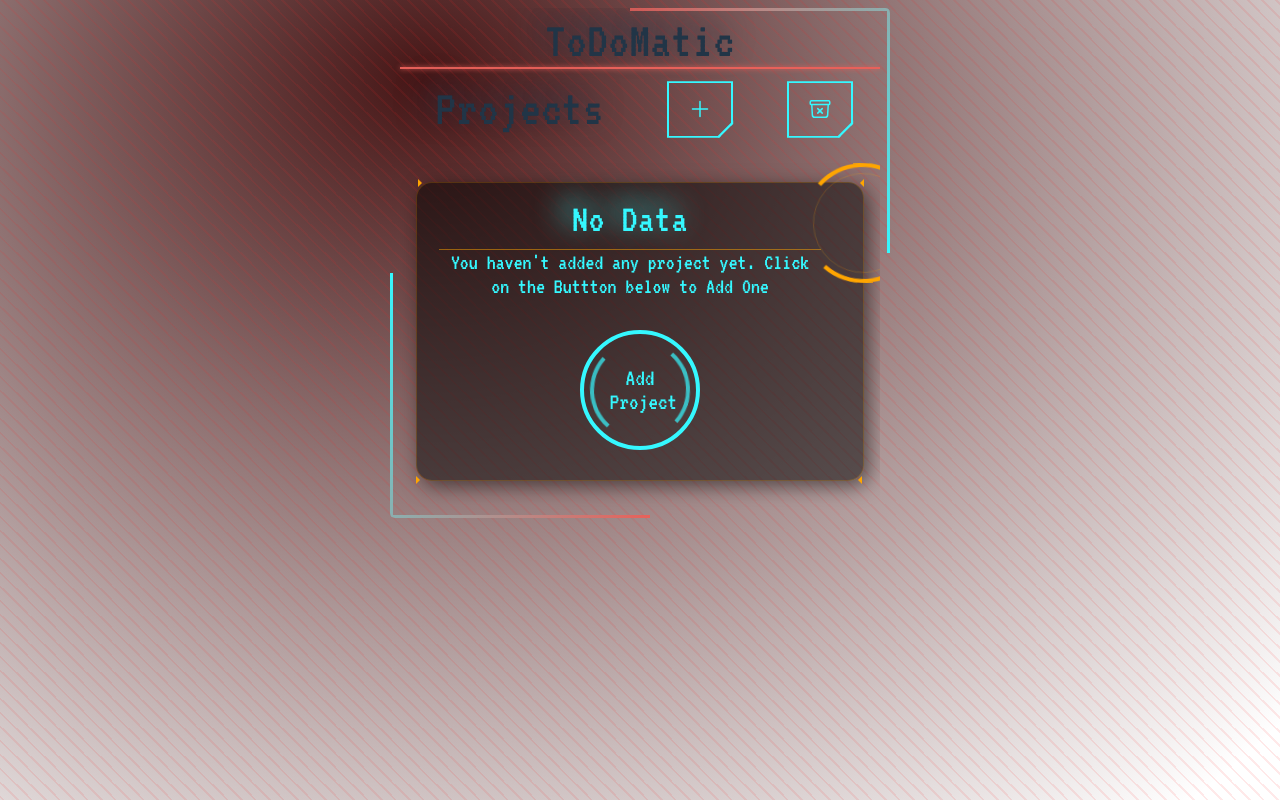
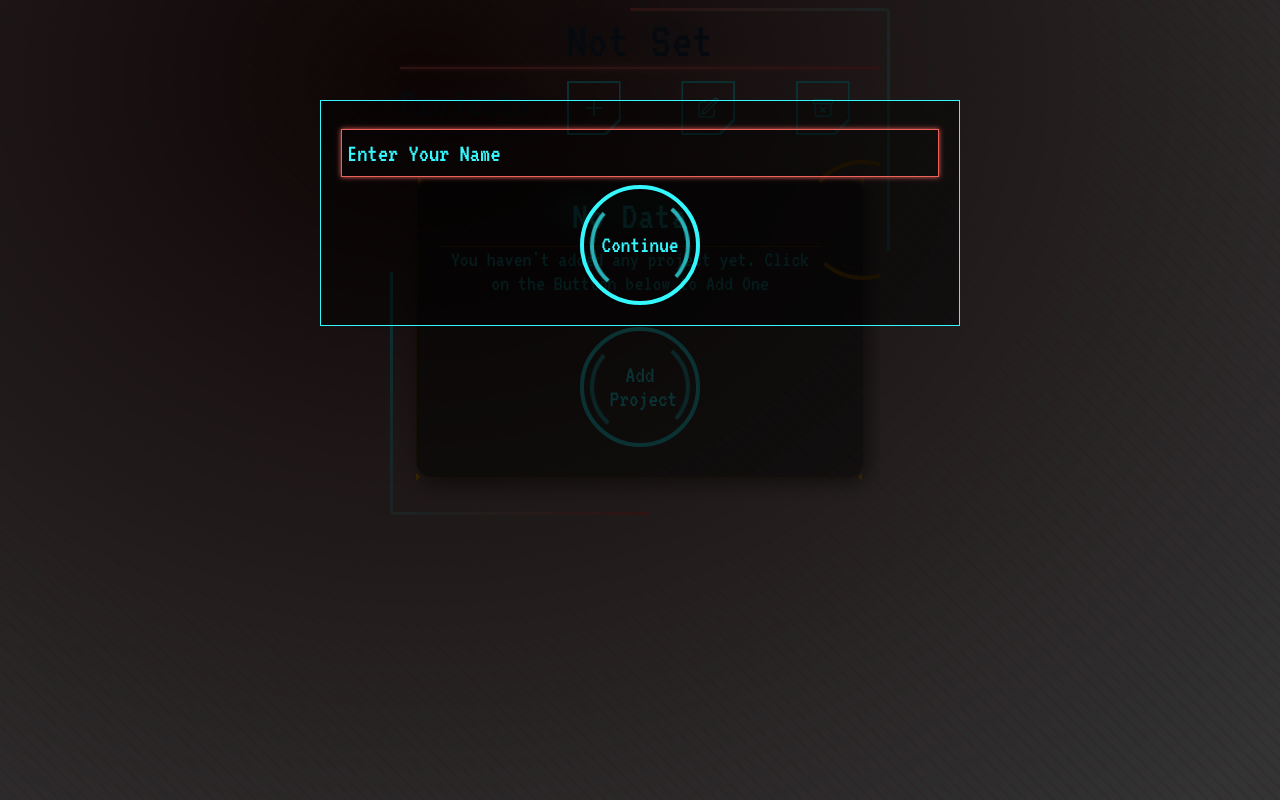
Before and after one commit to UNRIVALLEDKING/ModernTaskManager, a React (Vite) app: page / in a window 1280 px wide. Built offline with nearby package versions, Linux system fonts and the light colour scheme.

Commit message:
Updated UserName

```diff
--- a/src/App.css
+++ b/src/App.css
@@ -101,6 +101,7 @@
   color: #35f8ff;
   border: 2px solid #35f8ff;
   border-radius: 0;
+  padding: 0.8em;
   -webkit-clip-path: polygon(
     0 0,
     100% 0,
@@ -161,7 +162,7 @@
 /* ToastContainer */
 
 .Toastify {
-  z-index: 99;
+  z-index: 999;
 }
 
 .Toastify__toast {
--- a/src/App.jsx
+++ b/src/App.jsx
@@ -5,10 +5,25 @@ import Form from "./components/form/Form";
 import { ToastContainer, toast } from "react-toastify";
 import "react-toastify/dist/ReactToastify.css";
 import NoDataCard from "./components/noDataCard/NoDataCard";
+import AddEffect from "./assets/SoundEffects/Add_sound_effect.wav";
 import CompEffect from "./assets/SoundEffects/Complete_sound_effect.wav";
+import Welcome from "./components/welcomeMessage/Welcome";
 
 function App() {
+  // States
+  const [editingName, setEditingName] = useState(false);
+  const [greeting, setGreeting] = useState(false);
+  const [user, setUser] = useState(() => {
+    const userName = localStorage.getItem("user");
+    if (userName) {
+      setGreeting(true);
+      return JSON.parse(userName);
+    } else {
+      return "Not Set";
+    }
+  });
   const [form, setForm] = useState(false);
+  const [dashboard, setDashboard] = useState(true);
   const [allProjects, setAllProjects] = useState(() => {
     const savedData = localStorage.getItem("projects");
     if (savedData) {
@@ -18,7 +33,12 @@ function App() {
     }
   });
 
+  // Sound Effects
+  const AddAudio = new Audio(AddEffect);
   const compAudio = new Audio(CompEffect);
+
+  // Functions
+
   const openModal = () => {
     compAudio.play();
     setForm(true);
@@ -29,10 +49,30 @@ function App() {
     setForm(false);
   };
   const disposeAll = () => {
-    localStorage.clear();
+    AddAudio.play();
+    localStorage.removeItem("projects");
     setTimeout(() => {
       setAllProjects([]);
-    }, 1500);
+    }, 800);
+  };
+
+  const editName = () => {
+    setEditingName(true);
+  };
+
+  const handleNewUser = (e) => {
+    setUser(e.target.value);
+  };
+
+  const upDateUser = (event) => {
+    if (user.length <= 15) {
+      AddAudio.play();
+      localStorage.setItem("user", JSON.stringify(user));
+      setEditingName(false);
+    } else {
+      event.preventDefault();
+      toast("Username can't be more than 15 letters");
+    }
   };
 
   useEffect(() => {
@@ -41,6 +81,53 @@ function App() {
   return (
     <>
       <ToastContainer />
+      {dashboard ? (
+        <>
+          <Welcome
+            allProjects={allProjects}
+            setDashboard={setDashboard}
+            setUser={setUser}
+            user={user}
+            greeting={greeting}
+            setGreeting={setGreeting}
+          />
+        </>
+      ) : (
+        <></>
+      )}
+
+      {editingName ? (
+        <>
+          <div id="myModal" className="modal" style={{ display: "block" }}>
+            <div className="modal-content w-[80%] sm:w-[50%]">
+              <>
+                <form onSubmit={upDateUser}>
+                  <input
+                    type="text"
+                    placeholder="Enter Your Name"
+                    className="input-field my-2"
+                    value={user}
+                    onChange={handleNewUser}
+                  />
+                  <div className="flex justify-around">
+                    <div className="circle2">
+                      <button
+                        type="submit"
+                        className="form_btn text-center p-0"
+                      >
+                        Continue
+                      </button>
+                    </div>
+                  </div>
+                </form>
+              </>
+            </div>
+          </div>
+        </>
+      ) : (
+        <></>
+      )}
+
       <div className="line"></div>
       <div className="base -mx-5 sm:m-auto">
         <span className="bord"></span>
@@ -55,15 +142,16 @@ function App() {
               closeModal={closeModal}
               allProjects={allProjects}
               setAllProjects={setAllProjects}
+              addEffect={AddAudio}
             />
           </>
         ) : (
           <></>
         )}
-        <h1 className="header under">ToDoMatic</h1>
+        <h1 className="header under">{user}</h1>{" "}
         <div className=" flex my-3">
-          <h1 className="header w-1/2">Projects</h1>
-          <div className="flex w-1/2 justify-around">
+          <h1 className="header text-[2.5rem] mr-1">Projects</h1>
+          <div className="flex w-full justify-around">
             <button onClick={openModal} className="bg-transparent add-btn">
               <svg
                 xmlns="http://www.w3.org/2000/svg"
@@ -77,6 +165,22 @@ function App() {
                   strokeLinecap="round"
                   strokeLinejoin="round"
                   d="M12 4.5v15m7.5-7.5h-15"
+                />
+              </svg>
+            </button>
+            <button onClick={editName} className="bg-transparent add-btn">
+              <svg
+                xmlns="http://www.w3.org/2000/svg"
+                fill="none"
+                viewBox="0 0 24 24"
+                strokeWidth={1.5}
+                stroke="currentColor"
+                className="w-6 h-6"
+              >
+                <path
+                  strokeLinecap="round"
+                  strokeLinejoin="round"
+                  d="M16.862 4.487l1.687-1.688a1.875 1.875 0 112.652 2.652L10.582 16.07a4.5 4.5 0 01-1.897 1.13L6 18l.8-2.685a4.5 4.5 0 011.13-1.897l8.932-8.931zm0 0L19.5 7.125M18 14v4.75A2.25 2.25 0 0115.75 21H5.25A2.25 2.25 0 013 18.75V8.25A2.25 2.25 0 015.25 6H10"
                 />
               </svg>
             </button>
@@ -98,7 +202,6 @@ function App() {
             </button>
           </div>
         </div>
-
         <div className="card-container">
           {allProjects.length > 0 ? (
             <>
@@ -109,6 +212,8 @@ function App() {
                   item={item}
                   key={id}
                   id={id}
+                  addEffect={AddAudio}
+                  completeEffect={compAudio}
                 />
               ))}
             </>
--- a/src/components/card/Card.jsx
+++ b/src/components/card/Card.jsx
@@ -1,14 +1,16 @@
 import React, { useState } from "react";
 import "./Card.css";
-import AddSound from "../../assets/SoundEffects/Add_sound_effect.wav";
-import CompleteSound from "../../assets/SoundEffects/Complete_sound_effect.wav";
 
-export default function Card({ item, allProjects, setAllProjects, id }) {
+export default function Card({
+  item,
+  allProjects,
+  setAllProjects,
+  id,
+  completeEffect,
+  addEffect,
+}) {
   const [animate, setAnimate] = useState(false);
   const [compAnimate, setCompAnimate] = useState(false);
-
-  let addEffect = new Audio(AddSound);
-  let completeEffect = new Audio(CompleteSound);
 
   const addProgress = (projectId) => {
     setAnimate(true);
--- a/src/components/form/Form.jsx
+++ b/src/components/form/Form.jsx
@@ -1,14 +1,16 @@
 import React, { useRef, useState } from "react";
 import "./form.css";
-import AddSound from "../../assets/SoundEffects/Add_sound_effect.wav";
 import { toast } from "react-toastify";
 
-export default function Form({ closeModal, allProjects, setAllProjects }) {
+export default function Form({
+  addEffect,
+  closeModal,
+  allProjects,
+  setAllProjects,
+}) {
   const projectRef = useRef();
   const descRef = useRef();
   const dateRef = useRef();
-
-  let addEffect = new Audio(AddSound);
 
   const addProject = (e) => {
     e.preventDefault();
--- /dev/null
+++ b/src/components/welcomeMessage/Welcome.jsx
@@ -0,0 +1,97 @@
+import React from "react";
+import { useState } from "react";
+import { useRef } from "react";
+import { toast } from "react-toastify";
+
+export default function Welcome({
+  allProjects,
+  setDashboard,
+  setUser,
+  user,
+  setGreeting,
+  greeting,
+}) {
+  const userRef = useRef();
+
+  const addUser = (event) => {
+    if (userRef.current.value.length <= 15) {
+      event.preventDefault();
+      localStorage.setItem("user", JSON.stringify(userRef.current.value));
+      setUser(userRef.current.value);
+      setGreeting(true);
+    } else {
+      event.preventDefault();
+      toast("Username can't be more than 15 letters");
+    }
+  };
+  const close = () => {
+    setDashboard(false);
+  };
+
+  return (
+    <>
+      <div id="myModal" className="modal" style={{ display: "block" }}>
+        <div className="modal-content w-[80%] sm:w-[50%]">
+          {greeting ? (
+            <>
+              <div className="max-w-md m-auto my-8">
+                <div className="rounded-2xl pending-card box">
+                  <div className="circle"></div>
+
+                  <div className="text-center p-3 sm:pr-8 ">
+                    <h3 className="text-xl font-bold title pb-4">
+                      Welcome {user}
+                    </h3>
+                  </div>
+
+                  <p className="paragraph min-h-[20px]">
+                    Task Manager, A simple WebApp that tets you list down all
+                    your task and mark the completed task. Simple and Awesome UI
+                    Task Manager.
+                  </p>
+                  <br />
+                  <div className="flex justify-between">
+                    <p className="paragraph">
+                      Total Projects :- {allProjects.length}
+                    </p>
+                    <p className="paragraph">
+                      Total Projects :- {allProjects.length}
+                    </p>
+                  </div>
+                  <div className="flex justify-around">
+                    <div className="circle2">
+                      <button
+                        onClick={close}
+                        className="form_btn text-center p-0"
+                      >
+                        Continue
+                      </button>
+                    </div>
+                  </div>
+                </div>
+              </div>
+            </>
+          ) : (
+            <>
+              <form onSubmit={addUser}>
+                <input
+                  type="text"
+                  placeholder="Enter Your Name"
+                  className="input-field my-2"
+                  ref={userRef}
+                />
+                <div className="flex justify-around">
+                  <div className="circle2">
+                    <button type="submit" className="form_btn text-center p-0">
+                      Continue
+                    </button>
+                  </div>
+                </div>
+              </form>
+            </>
+          )}
+        </div>
+      </div>
+    </>
+  );
+}
```
